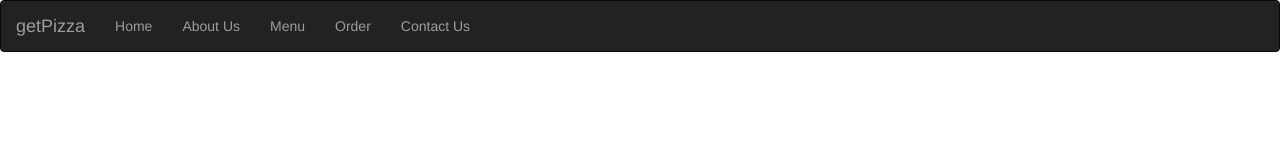
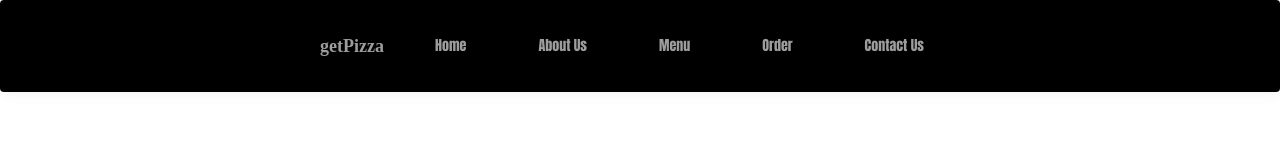
Before and after one commit to Floride125-art/Pizza, a plain HTML site: page index.html in a window 1280 px wide. Drawn offline with nearby package versions, Linux system fonts and the light colour scheme.

Commit message:
added css to my menu navigation bar

```diff
--- a/css/index.css
+++ b/css/index.css
@@ -0,0 +1,40 @@
+.navbar{
+  display:flex;
+  justify-content: space-between;
+
+
+
+  background-color:black;
+  box-shadow:2px 2px 12px rgba(192, 186, 186, 0.2);
+  padding:0px 10%;
+  border: white;
+  margin-bottom: -5%;
+}
+.navbar-header{
+  margin: 1.5em;
+  font-weight: bold;
+
+
+}
+.navbar-brand{
+    font-family: Ani;
+
+
+}
+.navbar-header a{
+    margin-left: 5%;
+    margin-right: 80%;
+}
+
+
+
+.nav{
+  font-weight: bold;
+  justify-content: space-between;
+
+}
+nav li{
+  margin: 1.5em;
+  font-family: impact;
+
+}
--- a/index.html
+++ b/index.html
@@ -24,5 +24,7 @@
       </div>
   </nav>
 
+  <link rel="stylesheet" type="text/css" href="css/index.css">
+
   </body>
 </html>
```
